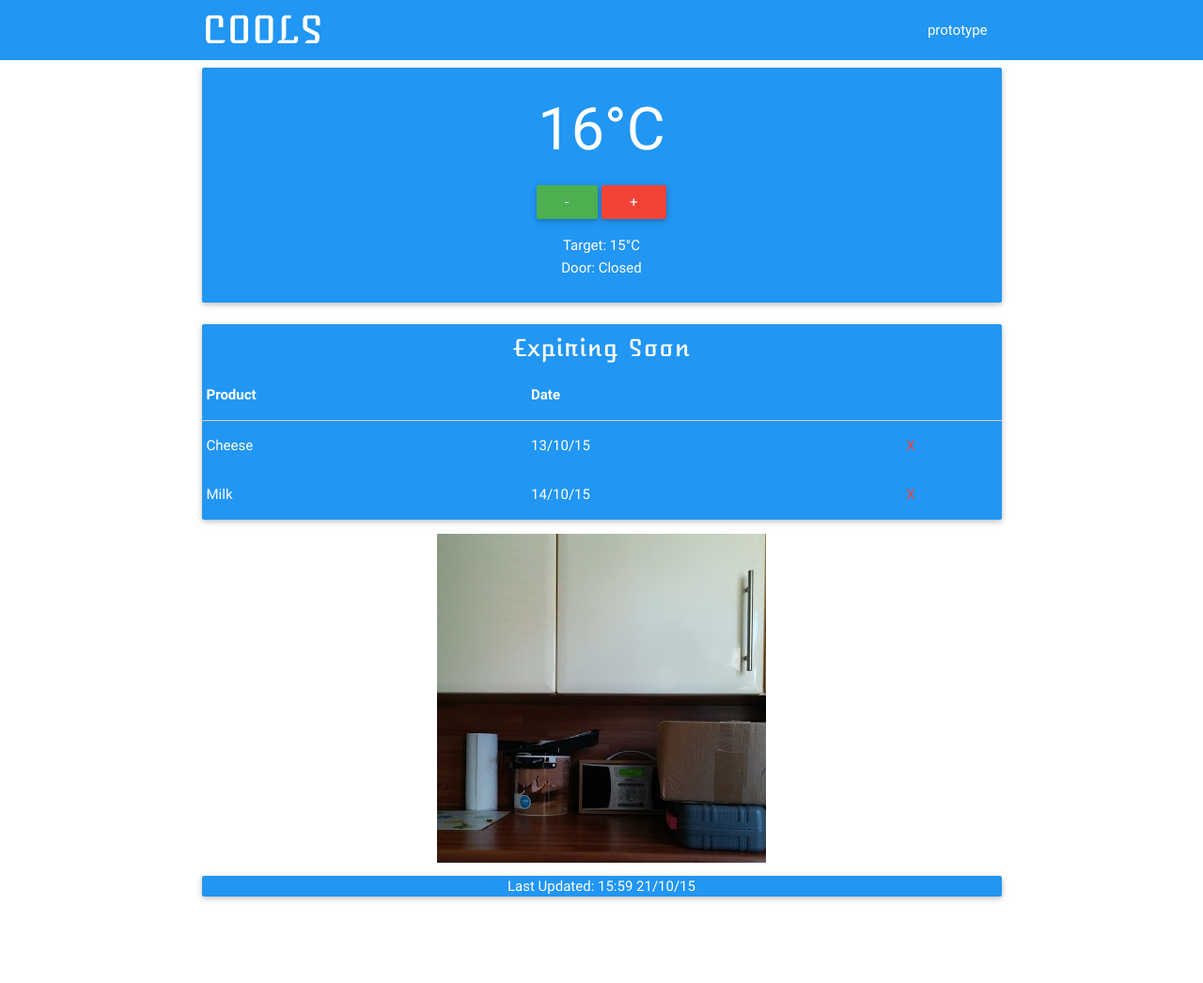
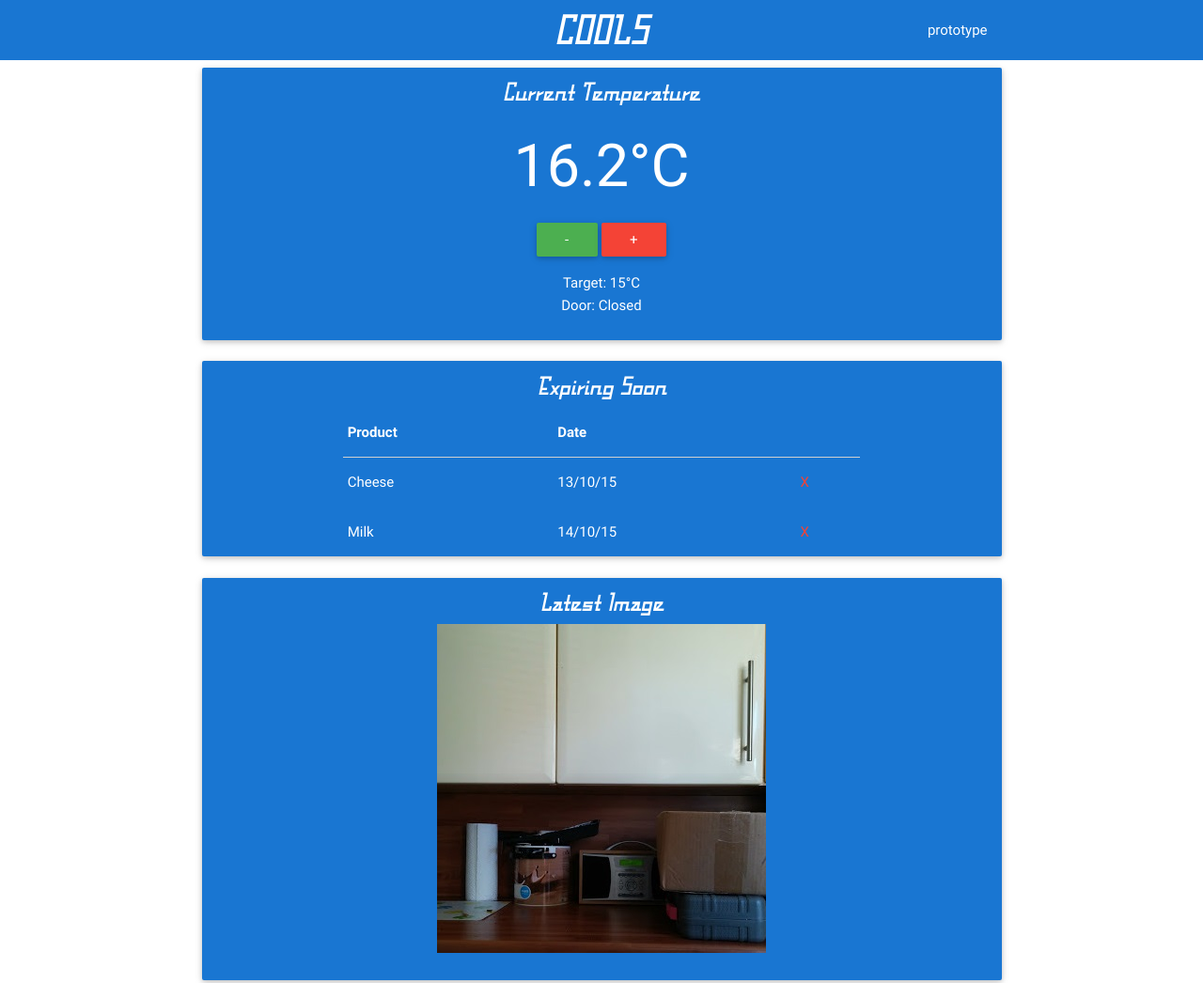
Before and after one commit to pmcgurk/FRIDGES, a plain HTML site: page Prototypes/website/index.html in a window 1280 px wide. Shown: the top 1046 px of the page at 94% size. Before the commit the page ends 989 px from the top, so only its background shows below. Drawn offline with nearby package versions, Linux system fonts and the light colour scheme.

Commit message:
Changed Website font and Colours

```diff
--- a/Prototypes/website/css/style.css
+++ b/Prototypes/website/css/style.css
@@ -14,8 +14,13 @@
       src: url(atomic-age.woff) format('truetype')
   }
 
+  @font-face {
+      font-family: 'fabian';
+      src: url(fabian.woff) format('truetype'), url(fabian.tff) format('truetype')
+  }
+
   .logo {
-      font-family: 'atomic-age', Fallback, 'Oswald';
+      font-family: 'fabian', Fallback, 'Oswald';
   }
 
   .large {
--- a/Prototypes/website/index.html
+++ b/Prototypes/website/index.html
@@ -3,7 +3,7 @@
 
 <head>
     <meta http-equiv="Content-Type" content="text/html; charset=UTF-8" />
-    <meta charset="UTF-8" name="theme-color" content="#1e88e5">
+    <meta charset="UTF-8" name="theme-color" content="#1565c0">
     <meta name="viewport" content="width=device-width, initial-scale=1, maximum-scale=1.0, user-scalable=no" />
     <meta name="mobile-web-app-capable" content="yes">
     <meta name="apple-mobile-web-app-capable" content="yes">
@@ -18,11 +18,16 @@
 </head>
 <header>
     <div class="navbar-fixed">
-        <nav class="blue">
+        <nav class="blue darken-2">
             <a data-activates="mobile" class="button-collapse hide-on-large-and-up"><i class="mdi-navigation-menu right"></i></a>
             <div class="nav-wrapper container">
-                <a class="brand-logo left">
-                    <span class="logo large center">COOLS</span>
+                <ul class="hide-on-med-and-down left">
+                    <li>
+                        <a></a>
+                    </li>
+                </ul>
+                <a class="brand-logo center">
+                    <span class="logo large">COOLS</span>
                 </a>
                 <ul class="hide-on-med-and-down right">
                     <li><a>prototype</a>
@@ -40,8 +45,9 @@
     <div class="container">
         <div class="row">
             <div class="col s12 m12 l12 center-align">
-                <div id="temperatureDisplay" class="card blue white-text">
-                    <h1><span id="temperatureDisplayText">16</span>°C</h1>
+                <div id="temperatureDisplay" class="card blue darken-2 white-text">
+                    <h5 class="center-align logo">Current Temperature</h5>
+                    <h1><span id="temperatureDisplayText">16.2</span>°C</h1>
                     <div class="row">
                         <a class="waves-effect waves-light btn green" onclick="Materialize.toast('Decreased', 1000)">-</a>
                         <a class="waves-effect waves-light btn red" onclick="Materialize.toast('Increased', 1000)">+</a>
@@ -52,8 +58,9 @@
                 </div>
             </div>
             <div class="col s12 m12 l12">
-                <div id="datesDisplay" class="card blue white-text">
+                <div id="datesDisplay" class="card blue darken-2 white-text">
                     <h5 class="center-align logo">Expiring Soon</h5>
+                    <div class="container">
                         <table>
                             <thead>
                                 <tr>
@@ -79,13 +86,17 @@
                         </table>
                     </div>
                 </div>
+            </div>
             <div class="col s12 m12 l12 center-align">
-                <div id="cameraDisplay">
+                <div id="cameraDisplay" class="card blue darken-2 white-text">
+                    <h5 class="center-align logo">Latest Image</h5>
                     <img src="img/dummyCameraImg.jpg" class="responsive-img">
+                    <br>
+                    <br>
                 </div>
             </div>
             <div class="col s12 m12 l12 center-align">
-                <div id="temperatureDisplay" class="card blue white-text">
+                <div id="temperatureDisplay" class="card blue darken-2 white-text">
                     <div id="lastUpdatedText">Last Updated: 15:59 21/10/15</div>
                 </div>
             </div>
```
Also changed, not shown: Prototypes/website/css/fabian.ttf (added), Prototypes/website/css/fabian.woff (added), Prototypes/website/img/icon.png (added). Lines whose indentation alone changed are shown as unchanged.
